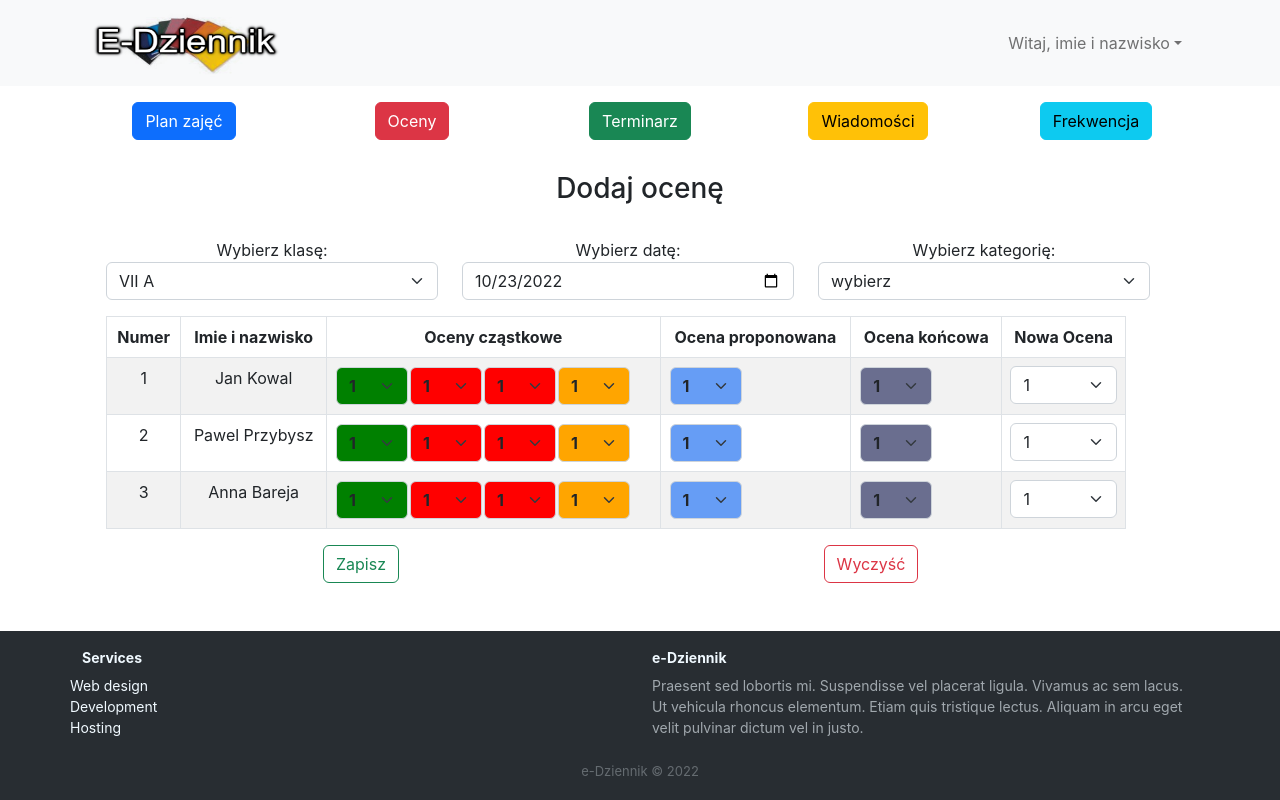
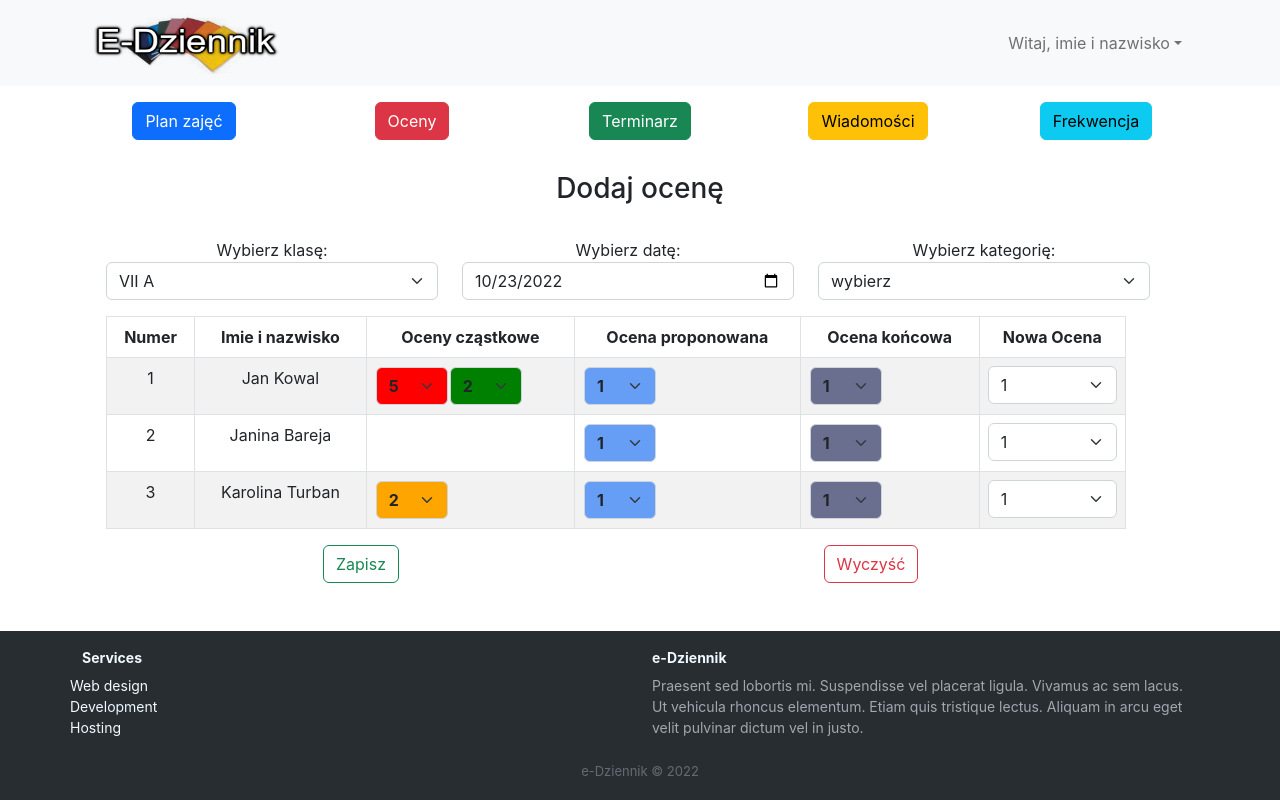
Before and after one commit to Register-app/register-app-frontend, a React (Create React App) app: page /grades in a window 1280 px wide. Built offline with nearby package versions, Linux system fonts and the light colour scheme.

Commit message:
feat: deleted hardcoded grades

```diff
--- a/src/pages/AddGrade.js
+++ b/src/pages/AddGrade.js
@@ -19,12 +19,36 @@ const AddGrade = () => {
                   "grade":"5"
               },
               {
-                "student_id":"2",
+                "student_id":"1",
+                "grade_id":"5",
+                "subject":"Przyroda",
+                "category":"sprawdzian",
+                "grade":"2"
+            },
+              {
+                "student_id":"64",
                 "grade_id":"3",
                 "subject":"Przyroda",
-                "category":"kartkowka",
+                "category":"aktywnosc",
                 "grade":"2"
             }
+              ];
+  var students = [
+                {
+                  "student_id":"1",
+                  "name":"Jan",
+                  "second_name":"Kowal",
+              },
+              {
+                "student_id":"53",
+                "name":"Janina",
+                "second_name":"Bareja",
+            },
+            {
+              "student_id":"64",
+              "name":"Karolina",
+              "second_name":"Turban",
+          }
               ];
 
   var classes = [
@@ -45,6 +69,12 @@ const AddGrade = () => {
   // klasa.forEach((values,keys)=>{
   //   console.log(values)
   // })
+
+console.log(students);
+
+students.forEach(obj =>{
+  console.log(obj.second_name)
+})
 
 
 
@@ -135,6 +165,63 @@ const AddGrade = () => {
   };
 
 
+  function studentsGrades(students, grades){
+
+    return(
+      <>
+          <>
+          {grades.map(grade=>{
+            if(students.student_id===grade.student_id){
+              return(
+                <GradeValue id={grade.grade_id} options={ocenyOptions} value={grade.grade} selected={grade.grade} onChange={handleChangeOcena} type={grade.category}/>
+              )
+            }
+
+          })}
+
+          </>
+  </>)
+  }
+
+  function studentsList(students){
+  var i=0;
+  return(
+    <>
+    {students.map(student =>{
+      i++;
+      return(
+
+            <tr>
+              <td>{i}</td>
+              <td>{student.name+' '+student.second_name}</td>
+              <td>
+                {studentsGrades(student,grades)}
+              </td>
+              <td>
+                  <GradeValue id="ocenaPropozycja" options={ocenyOptions} value={selected} onChange={handleChangeOcena} type='propozycja'/>
+              </td>
+              <td>
+                <GradeValue id="ocenaKoncowa" options={ocenyOptions} value={selected} onChange={handleChangeOcena} type='koncowa'/>
+              </td>
+              <td>
+                <ValueSelect id={i} options={ocenyOptions} value={selected} onChange={handleChangeOcena}/>
+              </td>
+            </tr>
+
+            )
+
+        })
+  }
+  </>)
+
+
+
+
+
+
+}
+
+
   return (
     <Container className="Frequency justify-content-md-center">
       <Row className="justify-content-md-center text-center">
@@ -142,6 +229,7 @@ const AddGrade = () => {
           <h3 id='test'>Dodaj ocenę</h3>
 
           <Container className="row gy-4 justify-content-md-center">
+
             <Row>
               <Col>
               Wybierz klasę:
@@ -158,6 +246,7 @@ const AddGrade = () => {
             </Row>
             <Row>
               <Container className="row gy-2 justify-content-md-center">
+
               <Table striped bordered hover responsive="sm">
           <thead>
             <tr>
@@ -170,62 +259,9 @@ const AddGrade = () => {
             </tr>
           </thead>
           <tbody>
-            <tr>
-              <td>1</td>
-              <td>Jan Kowal</td>
-              <td>
-                <GradeValue id="ocena" options={ocenyOptions} value={selected} onChange={handleChangeOcena} type='sprawdzian'/>
-                <GradeValue id="ocena" options={ocenyOptions} value={selected} onChange={handleChangeOcena} type='kartkowka'/>
-                <GradeValue id="ocena" options={ocenyOptions} value={selected} onChange={handleChangeOcena} type='kartkowka'/>
-                <GradeValue id="ocena" options={ocenyOptions} value={selected} onChange={handleChangeOcena} type='aktywnosc'/>
-              </td>
-              <td>
-                  {/* <div class="col-2 propozycja">3-</div> */}
-                  <GradeValue id="ocena" options={ocenyOptions} value={selected} onChange={handleChangeOcena} type='propozycja'/>
-              </td>
-              <td>
-                <GradeValue id="ocena" options={ocenyOptions} value={selected} onChange={handleChangeOcena} type='koncowa'/>
-              </td>
-              <td>
-                <ValueSelect id='1' options={ocenyOptions} value={selected} onChange={handleChangeOcena}/>
-              </td>
-            </tr>
-            <tr>
-              <td>2</td>
-              <td>Pawel Przybysz</td>
-              <td>
-                <GradeValue id="ocena" options={ocenyOptions} value={selected} onChange={handleChangeOcena} type='sprawdzian'/>
-                <GradeValue id="ocena" options={ocenyOptions} value={selected} onChange={handleChangeOcena} type='kartkowka'/>
-                <GradeValue id="ocena" options={ocenyOptions} value={selected} onChange={handleChangeOcena} type='kartkowka'/>
-                <GradeValue id="ocena" options={ocenyOptions} value={selected} onChange={handleChangeOcena} type='aktywnosc'/>
-              </td>
-              <td>
-               <GradeValue id="ocena" options={ocenyOptions} value={selected} onChange={handleChangeOcena} type='propozycja'/>
-                </td>
-              <td>
-                <GradeValue id="ocena" options={ocenyOptions} value={selected} onChange={handleChangeOcena} type='koncowa'/>
-              </td>
-              <td>
-                <ValueSelect id='2' options={ocenyOptions} value={selected} onChange={handleChangeOcena}/>
-              </td>
-            </tr>
-            <tr>
-              <td>3</td>
-              <td>Anna Bareja</td>
-              <td>
-                <GradeValue id="ocena" options={ocenyOptions} value={selected} onChange={handleChangeOcena} type='sprawdzian'/>
-                <GradeValue id="ocena" options={ocenyOptions} value={selected} onChange={handleChangeOcena} type='kartkowka'/>
-                <GradeValue id="ocena" options={ocenyOptions} value={selected} onChange={handleChangeOcena} type='kartkowka'/>
-                <GradeValue id="ocena" options={ocenyOptions} value={selected} onChange={handleChangeOcena} type='aktywnosc'/>
-              </td>
-              <td>
-                <GradeValue id="ocena" options={ocenyOptions} value={selected} onChange={handleChangeOcena} type='propozycja'/>
-              </td>
-              <td>
-                <GradeValue id="ocena" options={ocenyOptions} value={selected} onChange={handleChangeOcena} type='koncowa'/>
-              </td>
-              <td><ValueSelect id='3' options={ocenyOptions} value={selected} onChange={handleChangeOcena}/></td>
-            </tr>
+          {studentsList(students)}
+
+
           </tbody>
         </Table>
                 <Row>
```
